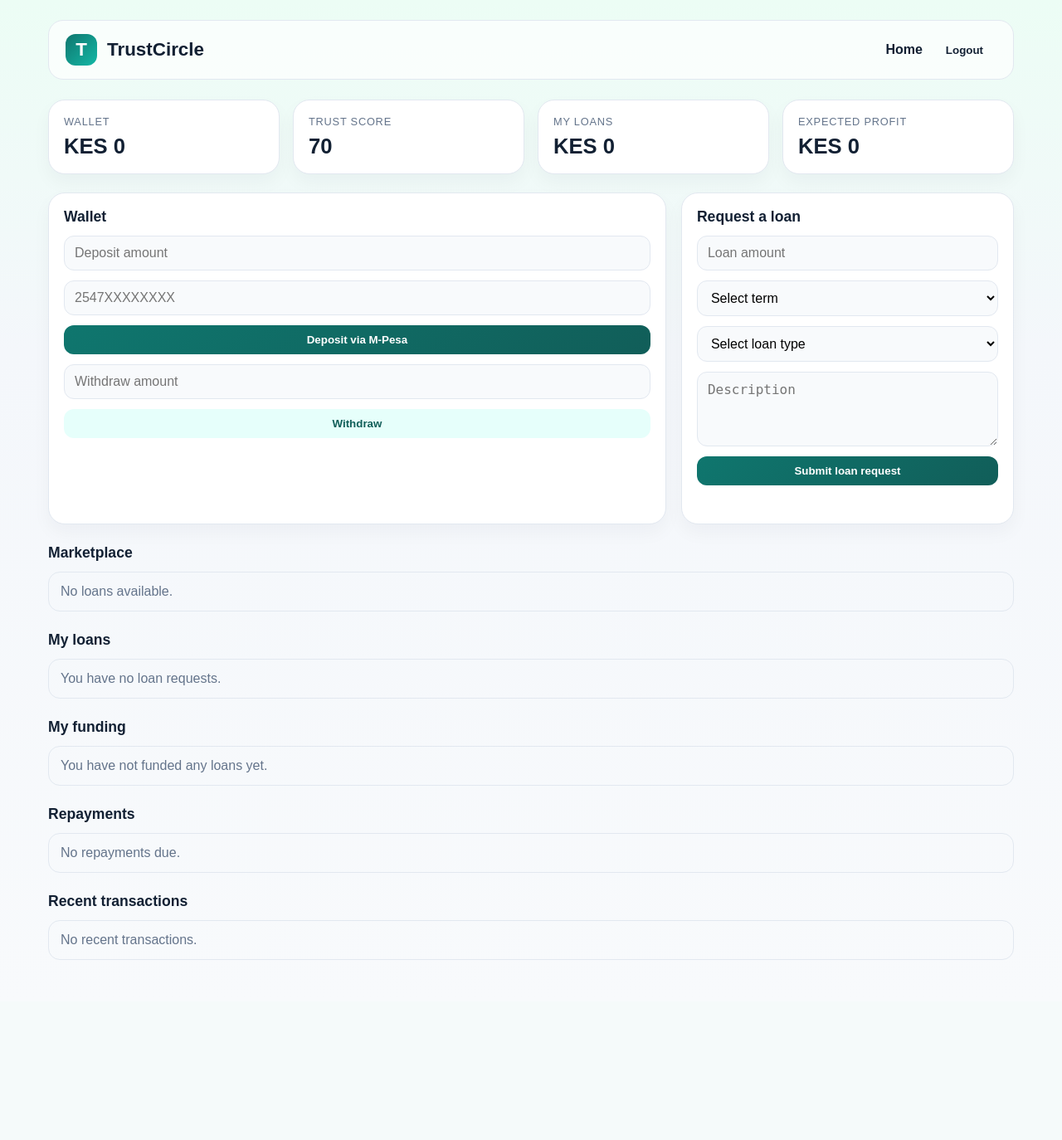
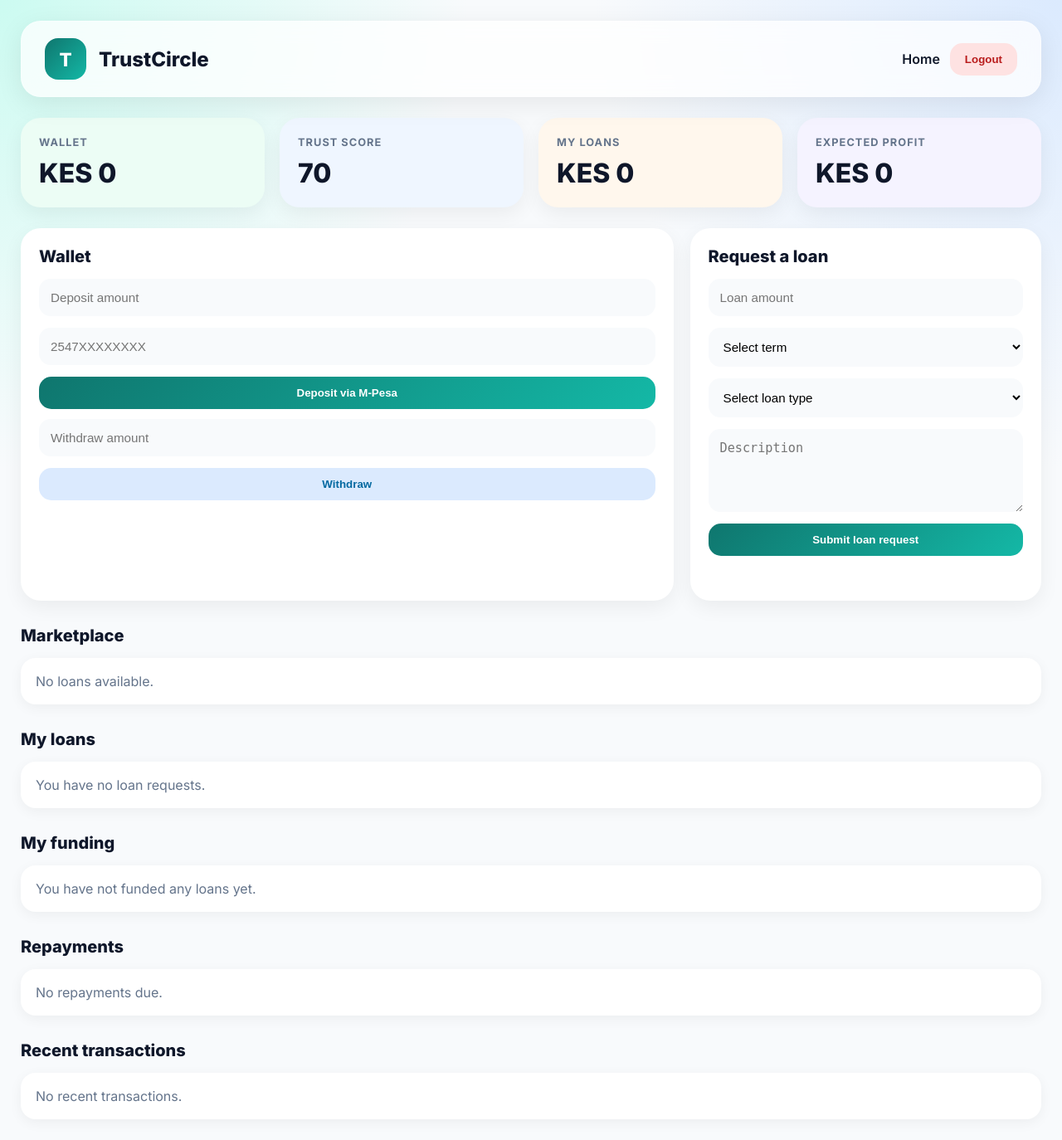
Before and after one commit to alexmumo/trustcircle_app, a Flask app: page /dashboard in a window 1280 px wide. Shown: the whole page at 83% size. Before the commit the page ends 1157 px from the top, so only its background shows below. Run offline with Flask 3, Linux system fonts and the light colour scheme; the visitor is signed in with stand-in values (Sample User, id 1); data comes from the database, SQL or seed files in the repository; data that the repository does not hold is empty; parts of the project's set-up code (start-up, migrations or seed data) failed here and were passed over.

Commit message:
New premium dashboard UI

```diff
--- a/templates/dashboard.html
+++ b/templates/dashboard.html
@@ -11,181 +11,420 @@
     <link rel="icon" type="image/svg+xml" href="/static/icon.svg" />
     <title>TrustCircle | Dashboard</title>
     <style>
-      :root {
-        --bg: #f4f7fb;
-        --card: #ffffff;
-        --primary: #0f766e;
-        --primary-dark: #115e59;
-        --accent: #14b8a6;
-        --text: #122033;
-        --muted: #64748b;
-        --line: #e2e8f0;
-        --success: #16a34a;
-        --danger: #dc2626;
-        --warning: #f59e0b;
+@import url('https://fonts.googleapis.com/css2?family=Inter:wght@400;500;600;700;800&display=swap');
+
+:root{
+  --bg:#f8fafc;
+  --card:#ffffff;
+  --primary:#0f766e;
+  --primary-dark:#115e59;
+  --accent:#14b8a6;
+  --info:#0ea5e9;
+  --success:#16a34a;
+  --danger:#dc2626;
+  --warning:#f59e0b;
+  --text:#0f172a;
+  --muted:#64748b;
+  --line:#e2e8f0;
 }
-      * { box-sizing: border-box; }
-      body {
-        margin: 0;
-        font-family: Arial, Helvetica, sans-serif;
-        background: linear-gradient(180deg, #ecfdf5 0%, #f4f7fb 35%, #f8fafc 100%);
-        color: var(--text);
+
+*{
+  box-sizing:border-box;
+  margin:0;
+  padding:0;
 }
-      .container {
-        max-width: 1200px;
-        margin: 0 auto;
-        padding: 24px 18px 50px;
+
+body{
+  font-family:'Inter',sans-serif;
+  color:var(--text);
+
+  background:
+    radial-gradient(circle at top left,#ccfbf1,transparent 30%),
+    radial-gradient(circle at top right,#dbeafe,transparent 30%),
+    #f8fafc;
+
+  min-height:100vh;
 }
-      .topbar {
-        display: flex;
-        justify-content: space-between;
-        align-items: center;
-        gap: 12px;
-        padding: 16px 20px;
-        background: rgba(255,255,255,0.7);
-        border: 1px solid var(--line);
-        border-radius: 18px;
-        margin-bottom: 24px;
+
+.container{
+  max-width:1400px;
+  margin:auto;
+  padding:25px;
 }
-      .brand {
-        display: inline-flex;
-        align-items: center;
-        gap: 12px;
-        font-weight: 700;
-        font-size: 1.4rem;
+
+.topbar{
+  display:flex;
+  justify-content:space-between;
+  align-items:center;
+
+  padding:20px 28px;
+
+  border-radius:24px;
+
+  background:rgba(255,255,255,.75);
+
+  backdrop-filter:blur(15px);
+
+  border:1px solid rgba(255,255,255,.3);
+
+  box-shadow:
+    0 8px 32px rgba(0,0,0,.08);
+
+  margin-bottom:25px;
 }
-      .brand-mark {
-        width: 38px;
-        height: 38px;
-        border-radius: 12px;
-        background: linear-gradient(135deg, var(--primary), var(--accent));
-        display: grid;
-        place-items: center;
-        color: white;
+
+.brand{
+  display:flex;
+  align-items:center;
+  gap:15px;
+  font-size:1.5rem;
+  font-weight:800;
 }
-      .nav {
-        display: flex;
-        gap: 12px;
-        align-items: center;
+
+.brand-mark{
+  width:50px;
+  height:50px;
+
+  border-radius:16px;
+
+  display:flex;
+  justify-content:center;
+  align-items:center;
+
+  background:
+    linear-gradient(
+      135deg,
+      var(--primary),
+      var(--accent)
+    );
+
+  color:white;
+  font-size:1.4rem;
 }
-      .nav a, .nav button {
-        text-decoration: none;
-        font-weight: 600;
-        color: var(--text);
-        border: none;
-        background: transparent;
-        cursor: pointer;
+
+.nav{
+  display:flex;
+  align-items:center;
+  gap:12px;
 }
-      .btn {
-        border: none;
-        border-radius: 12px;
-        padding: 10px 16px;
-        font-weight: 700;
-        cursor: pointer;
+
+.nav a{
+  text-decoration:none;
+  color:var(--text);
+  font-weight:600;
 }
-      .btn-primary {
-        background: linear-gradient(135deg, var(--primary), var(--primary-dark));
-        color: white;
+
+.btn{
+  border:none;
+  border-radius:15px;
+
+  padding:12px 18px;
+
+  cursor:pointer;
+
+  font-weight:700;
+
+  transition:.25s ease;
 }
-      .btn-secondary {
-        background: #e6fffb;
-        color: var(--primary-dark);
+
+.btn:hover{
+  transform:translateY(-2px);
 }
-      .btn-danger {
-        background: #fee2e2;
-        color: var(--danger);
+
+.btn-primary{
+  background:
+      linear-gradient(
+      135deg,
+      var(--primary),
+      var(--accent));
+
+  color:white;
 }
-      .stats {
-        display: grid;
-        grid-template-columns: repeat(4, minmax(0, 1fr));
-        gap: 16px;
-        margin-bottom: 22px;
+
+.btn-secondary{
+  background:#dbeafe;
+  color:#0369a1;
 }
-      .card {
-        background: var(--card);
-        border: 1px solid var(--line);
-        border-radius: 20px;
-        padding: 18px;
-        box-shadow: 0 10px 22px rgba(15, 23, 42, 0.04);
+
+.btn-danger{
+  background:#fee2e2;
+  color:#b91c1c;
 }
-      .stat-label {
-        color: var(--muted);
-        font-size: 0.8rem;
-        text-transform: uppercase;
-        letter-spacing: 0.06em;
+
+.stats{
+  display:grid;
+  grid-template-columns:repeat(4,1fr);
+  gap:18px;
+  margin-bottom:25px;
 }
-      .stat-value {
-        margin-top: 8px;
-        font-size: clamp(1.4rem, 2vw, 2.1rem);
-        font-weight: 700;
+
+.card{
+  background:white;
+
+  border-radius:24px;
+
+  padding:22px;
+
+  transition:.3s ease;
+
+  box-shadow:
+    0 8px 25px rgba(0,0,0,.06);
 }
-      .grid {
-        display: grid;
-        grid-template-columns: 1.3fr 0.7fr;
-        gap: 18px;
+
+.card:hover{
+  transform:translateY(-5px);
+
+  box-shadow:
+    0 15px 40px rgba(0,0,0,.1);
 }
-      .section {
-        margin-top: 24px;
+
+.stats .card:nth-child(1){
+  background:#ecfdf5;
 }
-      .section-title {
-        font-size: 1.1rem;
-        font-weight: 700;
-        margin-bottom: 12px;
+
+.stats .card:nth-child(2){
+  background:#eff6ff;
 }
-      form {
-        display: flex;
-        flex-direction: column;
-        gap: 12px;
+
+.stats .card:nth-child(3){
+  background:#fff7ed;
 }
-      input, select, textarea {
-        width: 100%;
-        border: 1px solid var(--line);
-        border-radius: 12px;
-        padding: 11px 12px;
-        background: #f8fafc;
-        font-size: 1rem;
+
+.stats .card:nth-child(4){
+  background:#f5f3ff;
 }
-      textarea { min-height: 90px; resize: vertical; }
-      .list {
-        display: flex;
-        flex-direction: column;
-        gap: 12px;
+
+.stat-label{
+  color:var(--muted);
+  font-size:.8rem;
+
+  text-transform:uppercase;
+
+  font-weight:700;
+
+  letter-spacing:.08em;
 }
-      .item {
-        border: 1px solid var(--line);
-        border-radius: 14px;
-        padding: 14px;
+
+.stat-value{
+  margin-top:10px;
+
+  font-size:2rem;
+
+  font-weight:800;
 }
-      .row {
-        display: flex;
-        justify-content: space-between;
-        gap: 12px;
-        align-items: center;
-        flex-wrap: wrap;
+
+.grid{
+  display:grid;
+  grid-template-columns:1.3fr .7fr;
+  gap:20px;
 }
-      .muted { color: var(--muted); }
-      .tag {
-        display: inline-block;
-        padding: 4px 8px;
-        border-radius: 999px;
-        font-size: 0.72rem;
-        font-weight: 700;
-        background: #ecfeff;
-        color: var(--primary-dark);
+
+.section{
+  margin-top:30px;
 }
-      .tag.pending, .tag.funding { background: #fef3c7; color: #92400e; }
-      .tag.paid, .tag.disbursed, .tag.funded { background: #dcfce7; color: #166534; }
-      .tag.overdue, .tag.defaulted { background: #fee2e2; color: #991b1b; }
-      .status { min-height: 20px; margin-top: 8px; font-size: 0.9rem; }
-      .status.error { color: var(--danger); }
-      .status.success { color: var(--success); }
-      @media (max-width: 900px) {
-        .stats { grid-template-columns: repeat(2, minmax(0,1fr)); }
-        .grid { grid-template-columns: 1fr; }
+
+.section-title{
+  font-size:1.25rem;
+  font-weight:800;
+  margin-bottom:15px;
 }
-      @media (max-width: 560px) {
-        .stats { grid-template-columns: 1fr; }
-        .topbar { flex-direction: column; align-items: flex-start; }
+
+form{
+  display:flex;
+  flex-direction:column;
+  gap:14px;
+}
+
+input,
+select,
+textarea{
+  width:100%;
+
+  border:none;
+
+  background:#f8fafc;
+
+  border-radius:14px;
+
+  padding:14px;
+
+  font-size:.95rem;
+
+  transition:.3s;
+}
+
+input:focus,
+select:focus,
+textarea:focus{
+  outline:none;
+
+  background:white;
+
+  box-shadow:
+    0 0 0 4px rgba(20,184,166,.15);
+}
+
+textarea{
+  resize:vertical;
+  min-height:100px;
+}
+
+.list{
+  display:flex;
+  flex-direction:column;
+  gap:15px;
+}
+
+.item{
+  background:white;
+
+  border-radius:18px;
+
+  padding:18px;
+
+  box-shadow:
+      0 4px 16px rgba(0,0,0,.05);
+
+  transition:.25s;
+}
+
+.item:hover{
+  transform:translateY(-3px);
+}
+
+.row{
+  display:flex;
+  justify-content:space-between;
+  align-items:center;
+  gap:12px;
+  flex-wrap:wrap;
+}
+
+.muted{
+  color:var(--muted);
+}
+
+.tag{
+  display:inline-block;
+
+  padding:6px 12px;
+
+  border-radius:999px;
+
+  font-size:.75rem;
+
+  font-weight:700;
+}
+
+.tag.pending,
+.tag.funding{
+  background:#fef3c7;
+  color:#92400e;
+}
+
+.tag.paid,
+.tag.disbursed,
+.tag.funded{
+  background:#dcfce7;
+  color:#166534;
+}
+
+.tag.overdue,
+.tag.defaulted{
+  background:#fee2e2;
+  color:#991b1b;
+}
+
+.status{
+  min-height:22px;
+  margin-top:10px;
+  font-weight:600;
+}
+
+.status.success{
+  color:var(--success);
+}
+
+.status.error{
+  color:var(--danger);
+}
+
+.progress{
+  height:10px;
+  background:#e5e7eb;
+  border-radius:999px;
+  overflow:hidden;
+  margin-top:12px;
+}
+
+.progress-fill{
+  height:100%;
+  border-radius:999px;
+
+  background:
+    linear-gradient(
+      90deg,
+      #14b8a6,
+      #0ea5e9
+    );
+}
+
+.hero{
+  margin-bottom:25px;
+
+  padding:35px;
+
+  border-radius:28px;
+
+  color:white;
+
+  background:
+    linear-gradient(
+      135deg,
+      #0f766e,
+      #14b8a6,
+      #06b6d4
+    );
+
+  box-shadow:
+    0 20px 40px rgba(20,184,166,.3);
+}
+
+.hero h1{
+  font-size:2rem;
+  margin-bottom:8px;
+}
+
+.hero p{
+  opacity:.95;
+}
+
+@media(max-width:950px){
+
+  .stats{
+    grid-template-columns:repeat(2,1fr);
+  }
+
+  .grid{
+    grid-template-columns:1fr;
+  }
+
+}
+
+@media(max-width:600px){
+
+  .stats{
+    grid-template-columns:1fr;
+  }
+
+  .topbar{
+    flex-direction:column;
+    align-items:flex-start;
+  }
+
+  .hero h1{
+    font-size:1.6rem;
+  }
 }
 </style>
   </head>
```
Lines whose indentation alone changed are shown as unchanged.
